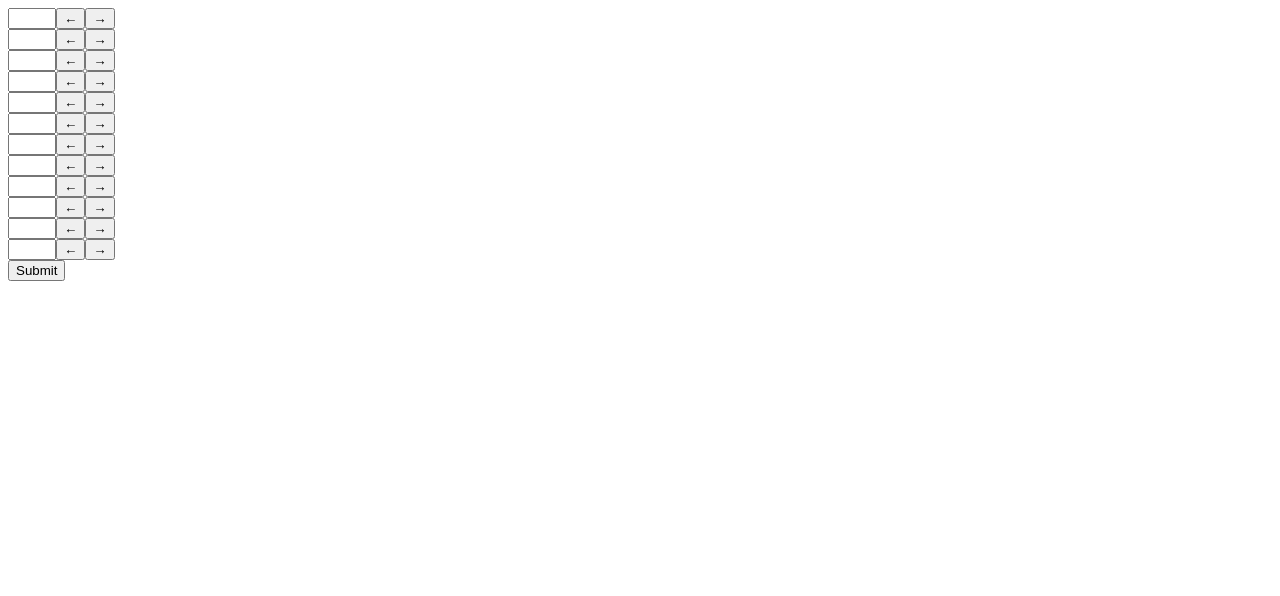
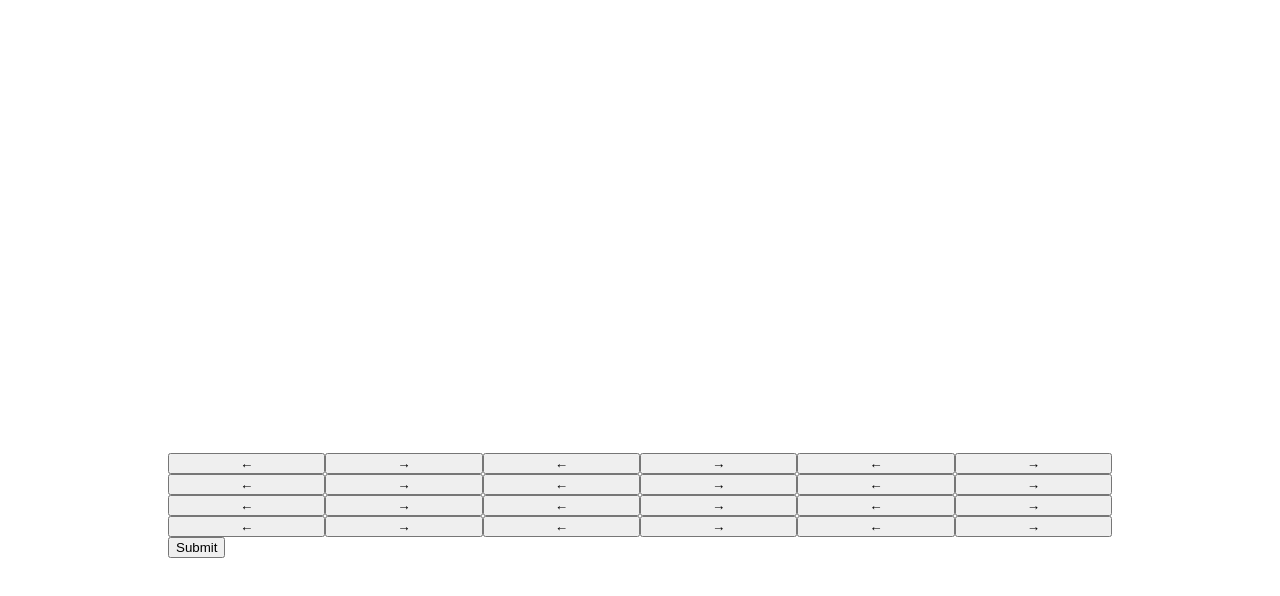
Before and after one commit to 2chanhaeng/settle-game, a plain HTML site: page index.html in a window 1280 px wide. Drawn offline with Linux system fonts and the light colour scheme.

Commit message:
Create style.css
기초적인 구조를 잡았습니다.

```diff
--- a/index.html
+++ b/index.html
@@ -4,7 +4,7 @@
     <meta charset="UTF-8">
     <meta http-equiv="X-UA-Compatible" content="IE=edge">
     <meta name="viewport" content="width=device-width, initial-scale=1.0">
-    <link rel="stylesheet" href="style.css">
+    <link rel="stylesheet" href="static/style/style.css" type="text/css">
     <title>Settle</title>
 </head>
 <body>
--- /dev/null
+++ b/static/style/style.css
@@ -0,0 +1,50 @@
+input {
+    display: none;
+}
+
+div.cardImage {
+    width: 100%;
+}
+
+div.cardImage:before {
+    content: "";
+    display: block;
+    padding-top: 141.42%;
+}
+
+div.control > button {
+    flex: 1;
+}
+
+div.control{
+    display: flex;
+}
+
+div.change {
+    display: flex;
+    flex-direction: column;
+    justify-content: stretch;
+}
+
+div.card{
+    flex: auto;
+}
+
+div.cardBoard {
+    display: flex;
+    justify-content: center;
+}
+
+body > div {
+    margin: 8px;
+}
+
+body {
+    width: min(960px, 100vw);
+    position: relative;
+    margin: 0 auto;
+}
+
+html {
+    height: 100%;
+}
```
